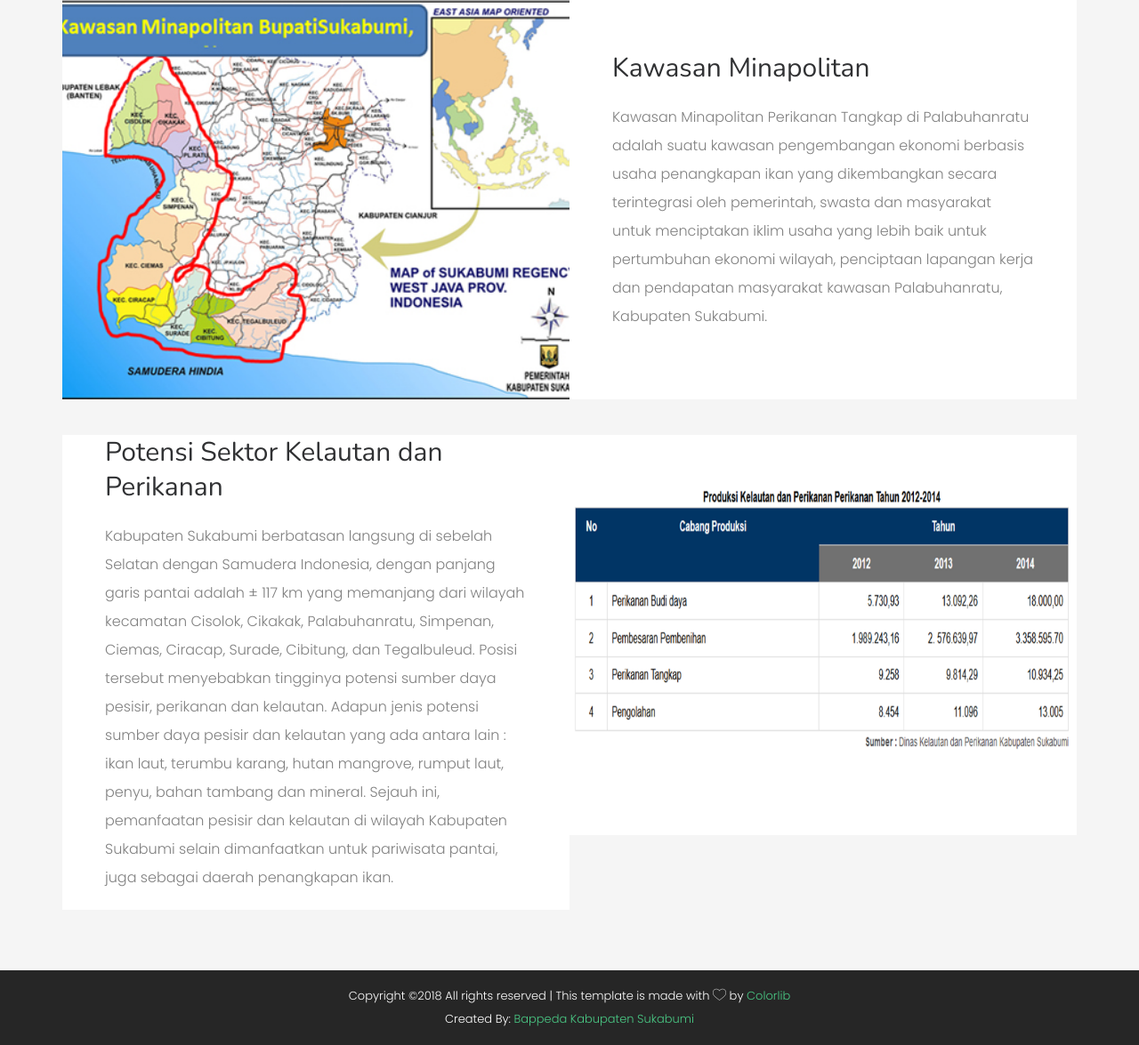
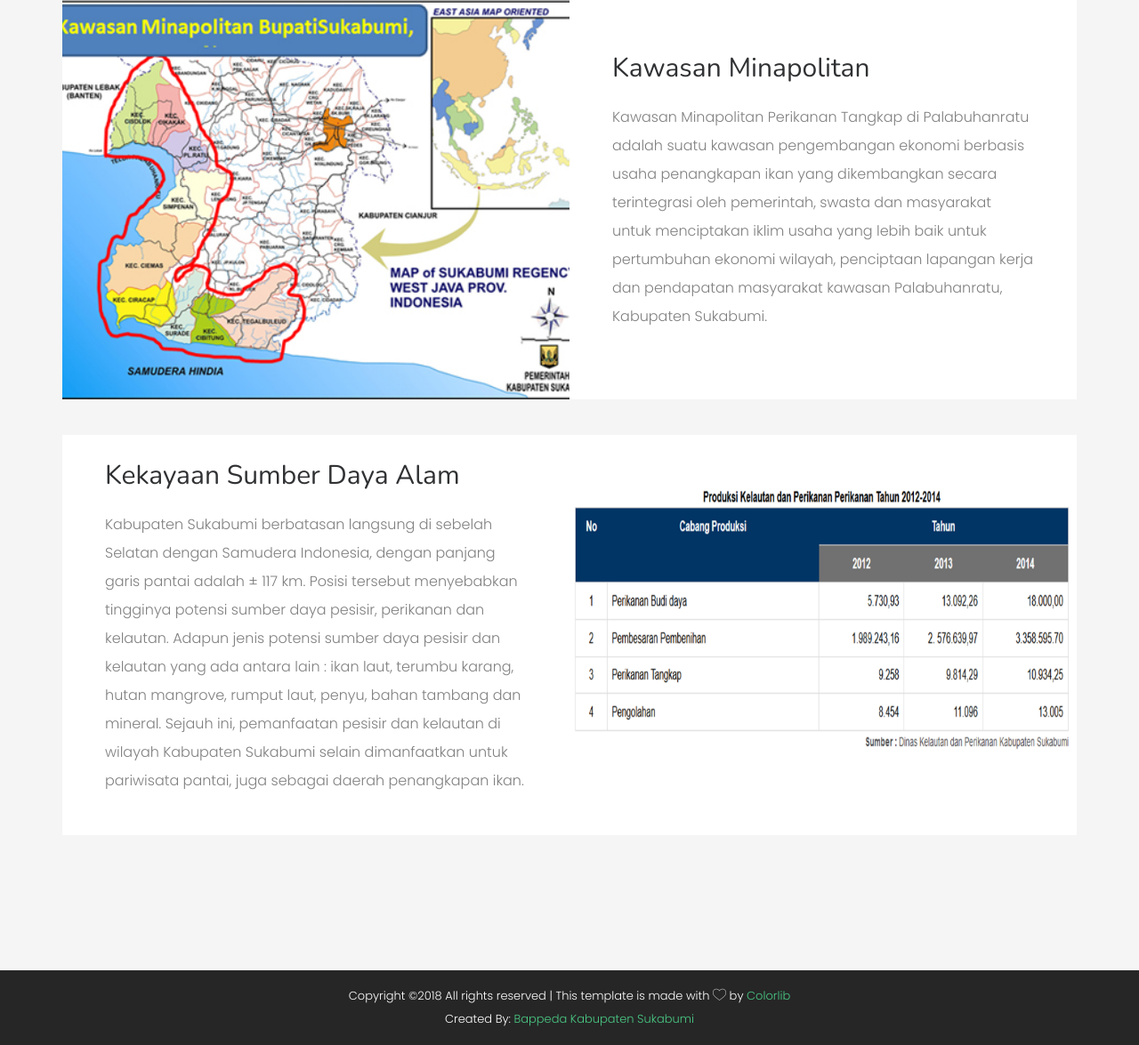
Before and after one commit to kresno/pj, a PHP site: page /kelautan.php in a window 1280 px wide. Shown: the part 1795-2970 px from the top of the page at 89% size. Run offline with PHP 8.4, Linux system fonts and the light colour scheme; some web fonts are replaced.

Commit message:
edit page kelautan

```diff
--- a/kelautan.php
+++ b/kelautan.php
@@ -148,8 +148,8 @@
 									<div class="col-md-12 col-md-pull-12 no-gutters">
 										<div class="display-t desc">
 											<div class="display-tc">
-												<h2><a href="#">Potensi Sektor Kelautan dan Perikanan</a></h2>
-												<p>Kabupaten Sukabumi berbatasan langsung di sebelah Selatan dengan Samudera Indonesia, dengan panjang garis pantai adalah ± 117 km yang memanjang dari wilayah kecamatan Cisolok, Cikakak, Palabuhanratu, Simpenan, Ciemas, Ciracap, Surade, Cibitung, dan Tegalbuleud. Posisi tersebut menyebabkan tingginya potensi sumber daya pesisir, perikanan dan kelautan. Adapun jenis potensi sumber daya pesisir dan kelautan yang ada antara lain : ikan laut, terumbu karang, hutan mangrove, rumput laut, penyu, bahan tambang dan mineral. Sejauh ini, pemanfaatan pesisir dan kelautan di wilayah Kabupaten Sukabumi selain dimanfaatkan untuk pariwisata pantai, juga sebagai daerah penangkapan ikan.</p>
+												<h2><a href="#">Kekayaan Sumber Daya Alam</a></h2>
+												<p>Kabupaten Sukabumi berbatasan langsung di sebelah Selatan dengan Samudera Indonesia, dengan panjang garis pantai adalah ± 117 km. Posisi tersebut menyebabkan tingginya potensi sumber daya pesisir, perikanan dan kelautan. Adapun jenis potensi sumber daya pesisir dan kelautan yang ada antara lain : ikan laut, terumbu karang, hutan mangrove, rumput laut, penyu, bahan tambang dan mineral. Sejauh ini, pemanfaatan pesisir dan kelautan di wilayah Kabupaten Sukabumi selain dimanfaatkan untuk pariwisata pantai, juga sebagai daerah penangkapan ikan.</p>
 											</div>
 										</div>
 									</div>
```
